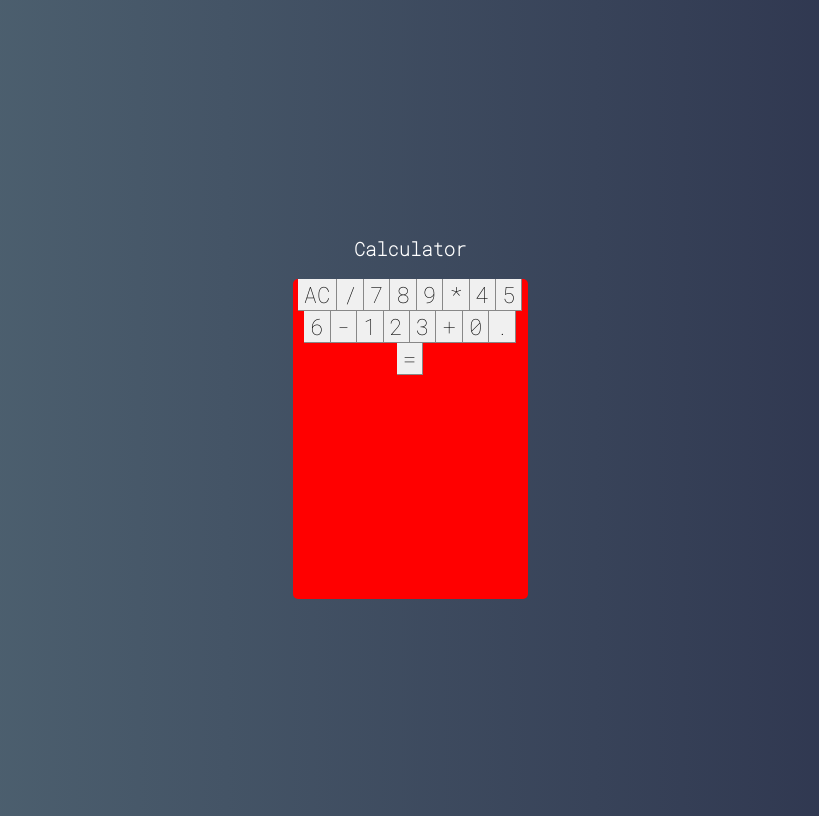
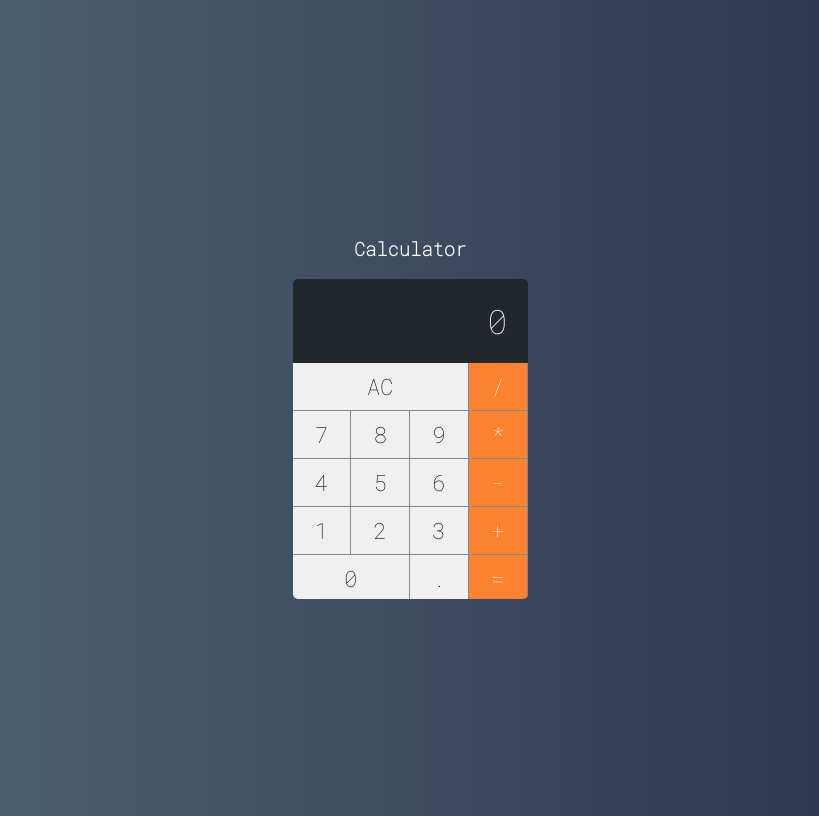
Before and after one commit to abelsouzacosta/calculator, a React (Create React App) app: page / in a window 1280 px wide. Shown: the whole page, without its empty margins (230-1049 px from the left). Built offline with nearby package versions, Linux system fonts and the light colour scheme.

Commit message:
feat(calculator): rendering well organized elements inside the calculator component

```diff
--- a/src/components/Button.css
+++ b/src/components/Button.css
@@ -11,3 +11,24 @@
   border-right: var(--border-button);
   border-bottom: var(--border-button);
 }
+
+.button:active {
+  background-color: #ccc;
+}
+
+.button.double {
+  grid-column: span 2;
+}
+
+.button.triple {
+  grid-column: span 3;
+}
+
+.button.operation {
+  background-color: #fa8231;
+  color: #fafafa;
+}
+
+.button.operation:active {
+  background-color: #fa8231cc;
+}
--- a/src/components/Button.jsx
+++ b/src/components/Button.jsx
@@ -2,8 +2,17 @@
 import './Button.css';
 
 const Button = (props) => {
+  let classes = 'button ';
+  classes += props.operation ? 'operation': '';
+  classes += props.double ? 'double': '';
+  classes += props.triple ? 'triple' : '';
+
   return (
-    <button className="button">{ props.label }</button>
+    <button
+    onClick={ e => props.click && props.click(props.label) }
+    className={ classes }>
+      { props.label }
+    </button>
   );
 };
 
--- /dev/null
+++ b/src/components/Display.css
@@ -0,0 +1,10 @@
+.display {
+  grid-column: span 4;
+  background-color: #22272e;
+
+  display: flex;
+  justify-content: flex-end;
+  align-items: center;
+  padding: 20px;
+  font-size: 2.1em;
+}
--- /dev/null
+++ b/src/components/Display.jsx
@@ -0,0 +1,8 @@
+import React from "react";
+import "./Display.css";
+
+const Display = (props) => {
+  return <div className="display">{ props.value }</div>
+};
+
+export default Display;
--- a/src/main/Calculator.css
+++ b/src/main/Calculator.css
@@ -3,5 +3,8 @@
   width: 235px;
   border-radius: 5px;
   overflow: hidden;
-  background-color: red;
+
+  display: grid;
+  grid-template-columns: repeat(4, 25%);
+  grid-template-rows: 1fr 48px 48px 48px 48px 48px;
 }
--- a/src/main/Calculator.jsx
+++ b/src/main/Calculator.jsx
@@ -2,28 +2,60 @@
 import "./Calculator.css";
 
 import Button from "../components/Button";
+import Display from "../components/Display";
 
 export default class Calculator extends Component {
+
+  constructor(props) {
+    super(props);
+
+    this.resetCalculator = this.resetCalculator.bind(this);
+    this.addDigit = this.addDigit.bind(this);
+    this.setOperation = this.setOperation.bind(this);
+  }
+
+  /**
+   * Adiciona um digito no display
+   */
+  addDigit(digit) {
+    console.log(`add ${ digit }`);
+  }
+
+  /**
+   * Reinicia a calculadora
+   */
+  resetCalculator() {
+    console.log(`limpar`);
+  }
+
+  /**
+   * Define a operação
+   */
+  setOperation(operation) {
+    console.log(`set ${ operation }`);
+  }
+
   render() {
     return (
       <div className="calculator">
-        <Button label="AC"></Button>
-        <Button label="/"></Button>
-        <Button label="7"></Button>
-        <Button label="8"></Button>
-        <Button label="9"></Button>
-        <Button label="*"></Button>
-        <Button label="4"></Button>
-        <Button label="5"></Button>
-        <Button label="6"></Button>
-        <Button label="-"></Button>
-        <Button label="1"></Button>
-        <Button label="2"></Button>
-        <Button label="3"></Button>
-        <Button label="+"></Button>
-        <Button label="0"></Button>
-        <Button label="."></Button>
-        <Button label="="></Button>
+        <Display value={ 0 }></Display>
+        <Button label="AC" click={ this.resetCalculator } triple ></Button>
+        <Button label="/" click={ this.setOperation } operation ></Button>
+        <Button label="7" click={ this.addDigit }></Button>
+        <Button label="8" click={ this.addDigit }></Button>
+        <Button label="9" click={ this.addDigit }></Button>
+        <Button label="*" click={ this.setOperation } operation ></Button>
+        <Button label="4" click={ this.addDigit }></Button>
+        <Button label="5" click={ this.addDigit }></Button>
+        <Button label="6" click={ this.addDigit }></Button>
+        <Button label="-" click={ this.setOperation } operation ></Button>
+        <Button label="1" click={ this.addDigit }></Button>
+        <Button label="2" click={ this.addDigit }></Button>
+        <Button label="3" click={ this.addDigit }></Button>
+        <Button label="+" click={ this.setOperation } operation ></Button>
+        <Button label="0" click={ this.addDigit } double ></Button>
+        <Button label="." click={ this.addDigit }></Button>
+        <Button label="=" click={ this.setOperation } operation ></Button>
       </div>
     )
   }
```
